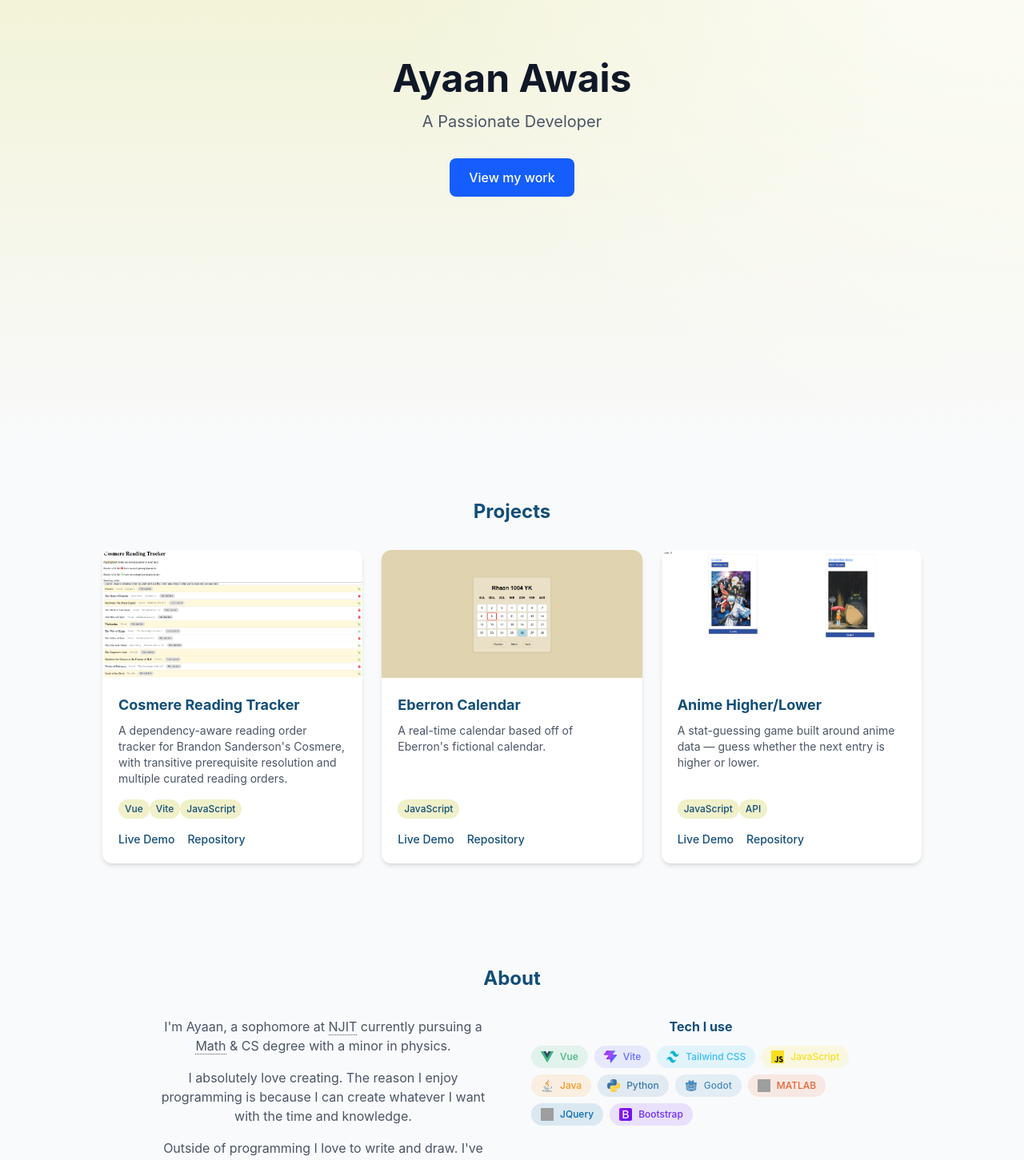
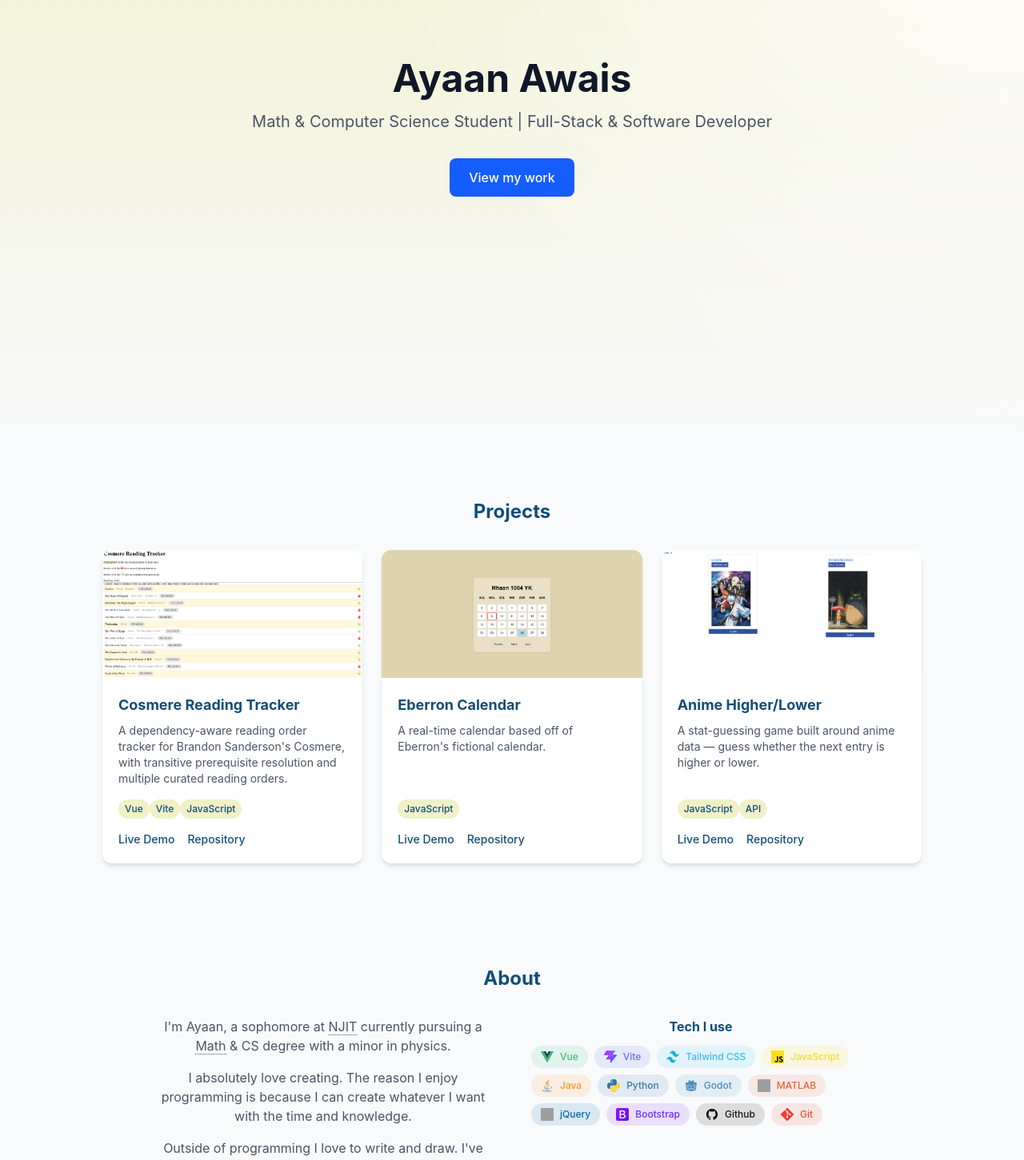
Before and after one commit to AynAws/portfolio, a Vue app: page / in a window 1280 px wide. Shown: the part 240-1691 px from the top of the page at 80% size. Built offline with nearby package versions, Linux system fonts and the light colour scheme; grey boxes are pictures that could not be loaded.

Commit message:
ready for apps

```diff
--- a/src/App.vue
+++ b/src/App.vue
@@ -7,7 +7,7 @@ import About from './components/About.vue'
 <template>
   <section class="hero-fade min-h-screen flex flex-col items-center justify-center text-center px-4 bg-fixed bg-cover">
       <h1 class="text-3xl md:text-5xl font-bold text-gray-900">Ayaan Awais</h1>
-      <p class="text-xl text-gray-600 mt-4">A Passionate Developer</p>
+      <p class="text-xl text-gray-600 mt-4">Math & Computer Science Student | Full-Stack & Software Developer</p>
       <a href="#projects" class="mt-8 px-6 py-3 bg-blue-600 text-white rounded-lg font-medium hover:bg-blue-700 transition-colors">View my work</a>
   </section>
 
--- a/src/components/Term.vue
+++ b/src/components/Term.vue
@@ -9,7 +9,7 @@ defineProps({
     <span class="relative group cursor-help border-b border-dotted border-current">
         <slot />
         <span
-          class="pointer-events-none absolute left-1/2-translate-x-1/2 bottom-full mb-2 w-56 opacity-0 scale-95 group-hover:opacity-100 group-hover:scale-100 group-hover:pointer-events-auto transition-all duration-200 bg-indigo-custom text-white text-xs rounded-md p-2 z-10 shadow-lg"
+          class="pointer-events-none absolute left-1/2 -translate-x-1/2 bottom-full mb-0 w-56 opacity-0 scale-95 group-hover:opacity-100 group-hover:scale-100 group-hover:pointer-events-auto transition-all duration-200 bg-indigo-custom text-white text-xs rounded-md p-2 z-10 shadow-lg"
         >
             {{ full }}
             <a v-if="link" :href="link" target="_blank" rel="noopener" class="block mt-1 underline">
--- a/src/data/tech.json
+++ b/src/data/tech.json
@@ -7,6 +7,8 @@
   { "name": "Python", "img": "assets/tech/python.svg", "alt": "Python logo", "color": "#3776ab", "link": "https://www.python.org" },
   { "name": "Godot", "img": "assets/tech/godot.svg", "alt": "Godot Engine logo", "color": "#478cbf", "link": "https://godotengine.org" },
   { "name": "MATLAB", "img": "assets/tech/matlab.ico", "alt": "MATLAB logo", "color": "#e16737", "link": "https://www.mathworks.com/products/matlab.html" },
-  { "name": "JQuery", "img": "assets/tech/jquery.ico", "alt": "Jquery logo", "color": "#0769ad", "link": "https://jquery.com" },
-  { "name": "Bootstrap", "img": "assets/tech/bootstrap.png", "alt": "Bootstrap logo", "color": "#712cf9", "link": "https://getbootstrap.com" }
+  { "name": "jQuery", "img": "assets/tech/jquery.ico", "alt": "jquery logo", "color": "#0769ad", "link": "https://jquery.com" },
+  { "name": "Bootstrap", "img": "assets/tech/bootstrap.png", "alt": "Bootstrap logo", "color": "#712cf9", "link": "https://getbootstrap.com" },
+  { "name": "Github", "img": "assets/tech/github.svg", "alt": "Github logo", "color": "#181717", "link": "https://github.com" },
+  { "name": "Git", "img": "assets/tech/git.svg", "alt": "Git logo", "color": "#F05032", "link": "https://git-scm.com" }
 ]
```
Also changed, not shown: public/assets/tech/git.svg (added), public/assets/tech/github.svg (added).
